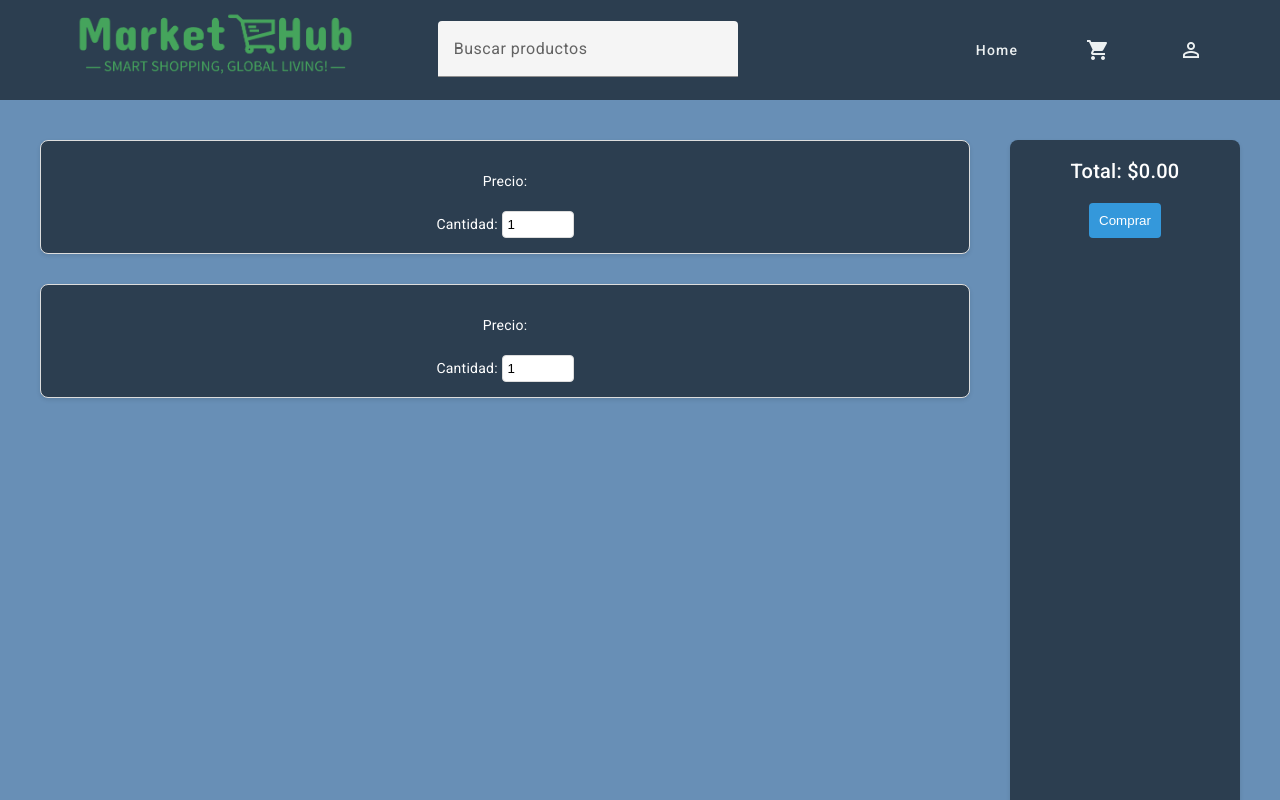
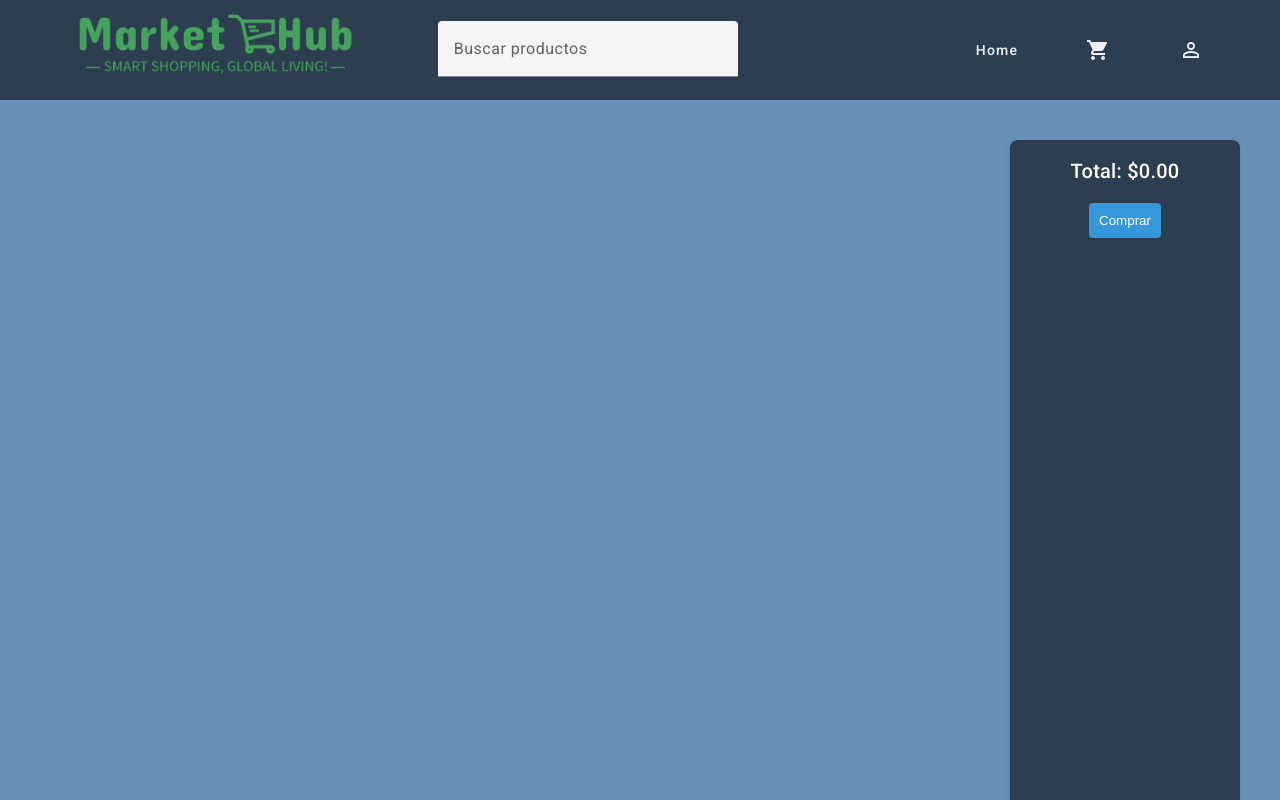
Before and after one commit to Bodrato/Market-Hub, an Angular app in the folder MarketHub/: page /cart in a window 1280 px wide. Shown: the top 800 px of the page. Built offline with nearby package versions, Linux system fonts and the light colour scheme; no server answers.

Commit message:
upgrade cart

```diff
--- a/MarketHub/src/app/cart/cart.component.ts
+++ b/MarketHub/src/app/cart/cart.component.ts
@@ -1,4 +1,4 @@
-import { AfterViewInit, Component, QueryList, ViewChildren } from '@angular/core';
+import { AfterViewInit, Component, OnInit, QueryList, ViewChildren } from '@angular/core';
 import { ItemCartComponent } from '../item-cart/item-cart.component';
 import { HeaderComponent } from '../header/header.component';
 import { FooterComponent } from '../footer/footer.component';
@@ -11,16 +11,19 @@ import { CommonModule } from '@angular/common';
   templateUrl: './cart.component.html',
   styleUrl: './cart.component.css'
 })
-export class CartComponent implements AfterViewInit{
+export class CartComponent implements AfterViewInit, OnInit{
+
   @ViewChildren(ItemCartComponent) itemCartComponents!: QueryList<ItemCartComponent>;
 
 
-  cartItems: { idProduct: number }[] = [
-    { idProduct: 2 },
-    { idProduct: 3 },
-  ];
+  cartItems: { idProduct: number }[] = [];
 
   total: number = 0;
+
+  ngOnInit(): void {
+    console.log(this.getCarts())
+    this.cartItems = this.getCarts()
+  }
 
   ngAfterViewInit(): void {
     this.updateTotal();
@@ -42,4 +45,24 @@ export class CartComponent implements AfterViewInit{
   onBuyClick(): void {
     console.log('Compra realizada');
   }
+
+  getCarts() {
+    let cartItems: { idProduct: number }[] = [];
+    const idsString = localStorage.getItem('cart');
+
+    if (idsString) {
+      const idsArray = idsString.split(',');
+
+      for (let idString of idsArray) {
+        const idNumber = Number.parseInt(idString);
+
+        if (!isNaN(idNumber) && !cartItems.some(item => item.idProduct === idNumber)) {
+          cartItems.push({ idProduct: idNumber });
+        }
+      }
+    }
+
+    return cartItems;
+  }
+
 }
```
